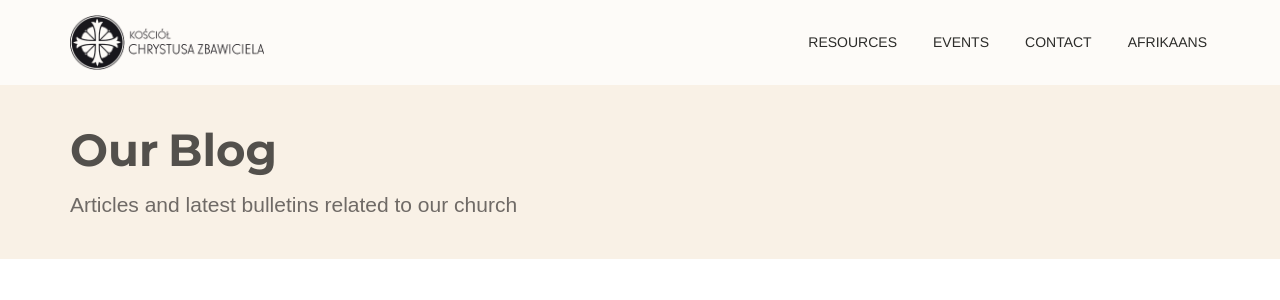
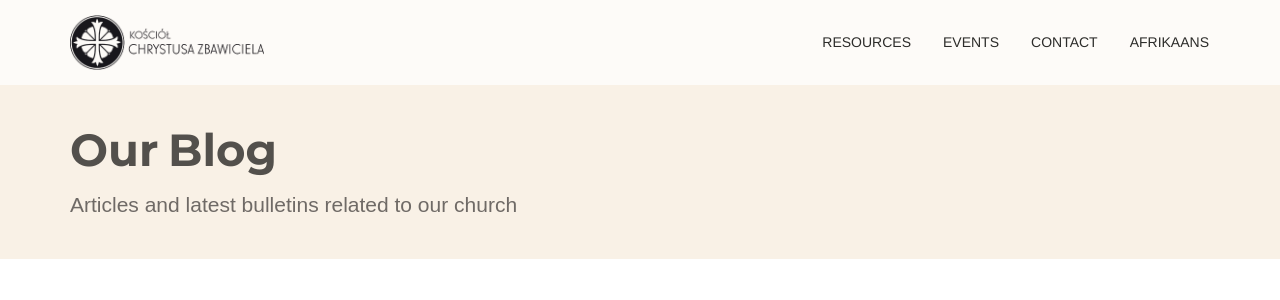
Before and after one commit to vovaminof/chirst-the-savior, a Django app: template savior/templates/blog.html in a window 1280 px wide. Shown: the top 300 px of the page. Run offline with Django 3.2, Linux system fonts and the light colour scheme; the template is opened without the code that fills it, so the values that code supplies are empty; some libraries are stand-ins or nearby versions; some web fonts are replaced.

Commit message:
Modified menu styles

```diff
--- a/savior/static/css/church.css
+++ b/savior/static/css/church.css
@@ -310,7 +310,7 @@ background-color: #E7E0D7;
 	margin: 25px 0;
 }
 .nav>li>a {
-	padding: 7px 18px;
+	padding: 7px 16px;
 }
 .navbar-default .navbar-nav>li>a {
 	color: #2c2c2a;
```
